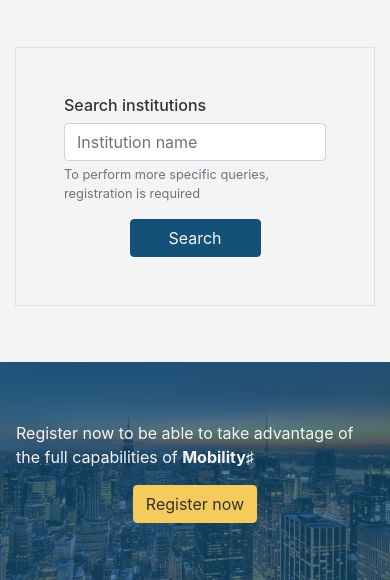
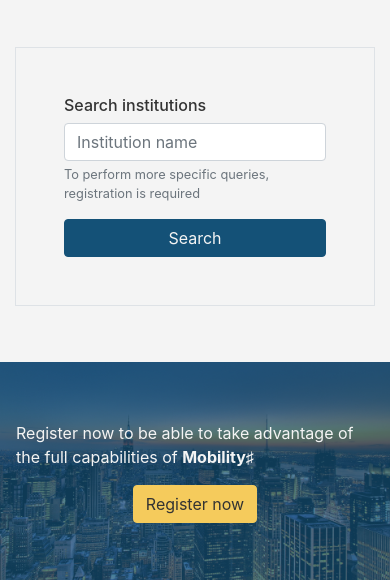
Before and after one commit to jorgeMartiFranco/ProyectoDWCS, a PHP site: page / in a window 390 px wide. Shown: the part 156-736 px from the top of the page. Run offline with PHP 8.4, Linux system fonts and the light colour scheme; grey boxes are pictures that could not be loaded.

Commit message:
Cambios para mejorar la visibilidad (responsive en el caso de search.php)

```diff
--- a/www/register.php
+++ b/www/register.php
@@ -18,7 +18,7 @@ if(!isset($_POST) or empty($_POST)) {
         <script src="js/register.js"></script>
         <?php include "header.php"; ?>
         <div class="container-fluid">
-            <div class="container border mt-3">
+            <div class="container border my-3">
                 <ul class="nav nav-tabs mt-2" id="registerTab" role="tablist">
                     <li class="nav-item ">
                         <a class="nav-link active" href="#partner" id="partnerTab" data-toggle="tab" role="tab" aria-controls="partner" aria-selected="true">Partner</a>
--- a/www/search.php
+++ b/www/search.php
@@ -40,8 +40,10 @@ if((isset($_GET['enterpriseName']))) {
                 <small class="form-text"><a  href="advancedSearch.php">Advanced search</a></small>
             <?php } ?>
         </div>
-        <div class="text-center">
-            <button type="submit" class="btn btn-secondary w-50">Search</button>
+        <div class="row">
+            <div class="col col-md-6 col-lg-4 text-center">
+                <button type="submit" class="btn btn-secondary btn-block">Search</button>
+            </div>
         </div>
 
     </form>
```
